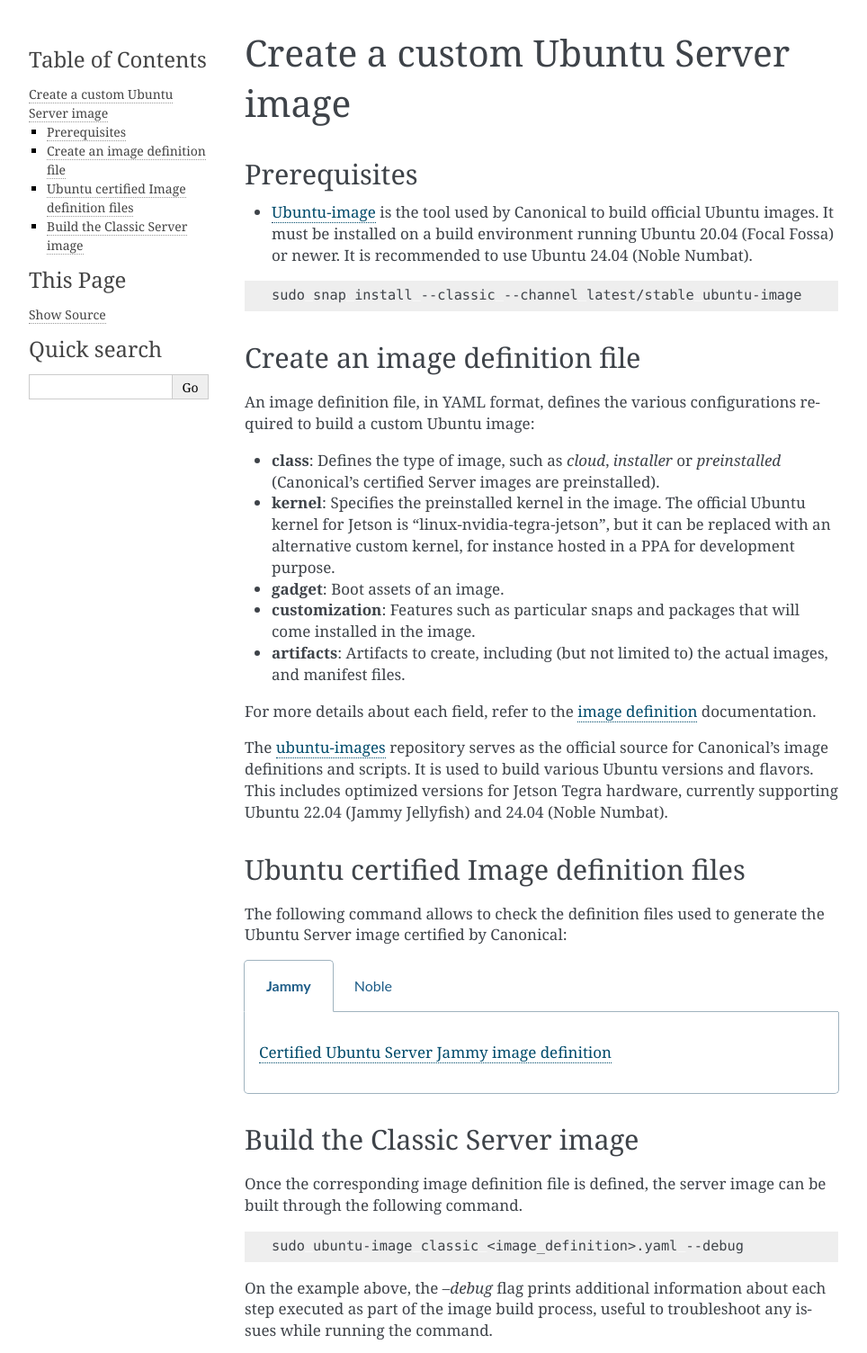
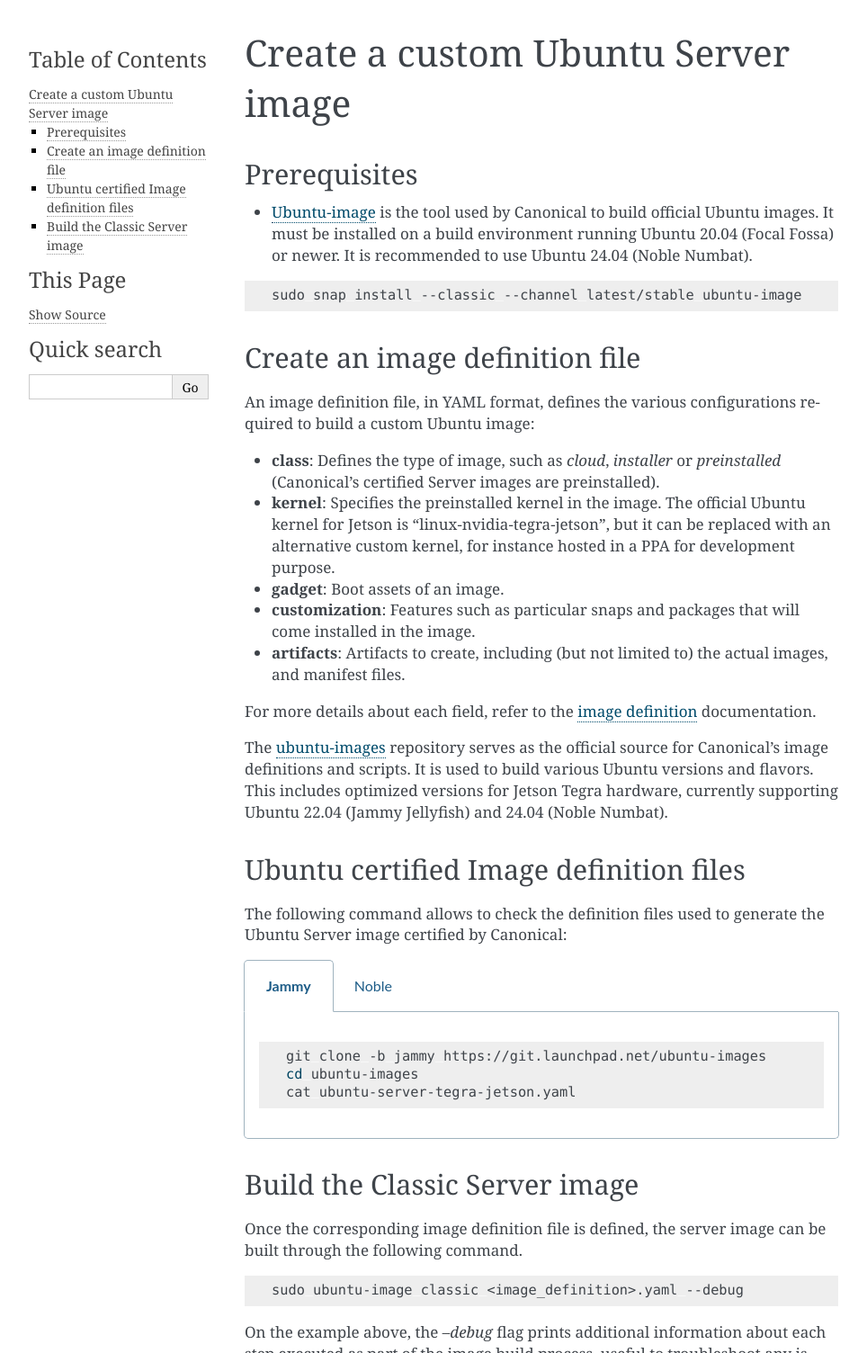
Before and after one commit to canonical/ubuntu-for-jetson, a Sphinx documentation site: the page built from docs/how-to/build-server-image.rst, in a window 1280 px wide, cut to the strip 0-1504 px from the top of the page. Shown: the whole strip at 90% size, without its empty margins (148-1112 px from the left). Built offline with Sphinx 7.4.7, drawn with Linux system fonts in a browser that asks for light colours.

Commit message:
Fix: Include commands to download the image definition
 * Recently Launchpad is sending a 503 error response
   if trying to access a link without VPN access.

 * But the public repositories can be cloned without
   issues without needing VPN nor SSH keys.

 * Cloning the repository is a good alternative for
   the users to visualize our official
   image definition files.

```diff
--- a/docs/how-to/build-server-image.rst
+++ b/docs/how-to/build-server-image.rst
@@ -39,18 +39,23 @@
 
 The following command allows to check the definition files used to generate the Ubuntu Server image certified by Canonical:
 
-.. _Certified Ubuntu Server Jammy image definition: https://git.launchpad.net/ubuntu-images/tree/ubuntu-server-tegra-jetson.yaml?h=jammy
-.. _Certified Ubuntu Server Noble image definition: https://git.launchpad.net/ubuntu-images/tree/ubuntu-server-tegra-jetson.yaml?h=noble
-
 .. tabs::
 
    .. group-tab:: Jammy
 
-      `Certified Ubuntu Server Jammy image definition`_
+      .. code-block:: bash
+
+         git clone -b jammy https://git.launchpad.net/ubuntu-images
+         cd ubuntu-images
+         cat ubuntu-server-tegra-jetson.yaml
 
    .. group-tab:: Noble
 
-      `Certified Ubuntu Server Noble image definition`_
+      .. code-block:: bash
+
+         git clone -b noble https://git.launchpad.net/ubuntu-images
+         cd ubuntu-images
+         cat ubuntu-server-tegra-jetson.yaml
 
 Build the Classic Server image
 ------------------------------
```
